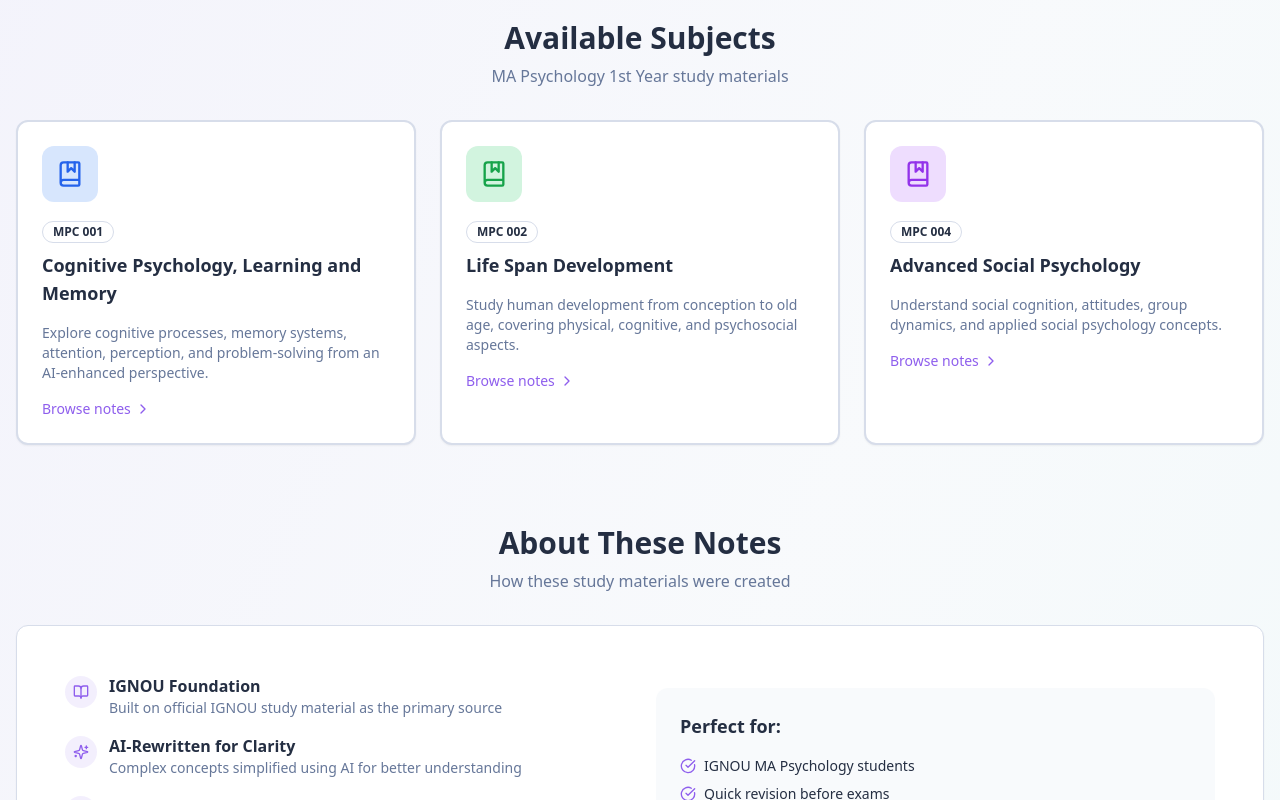
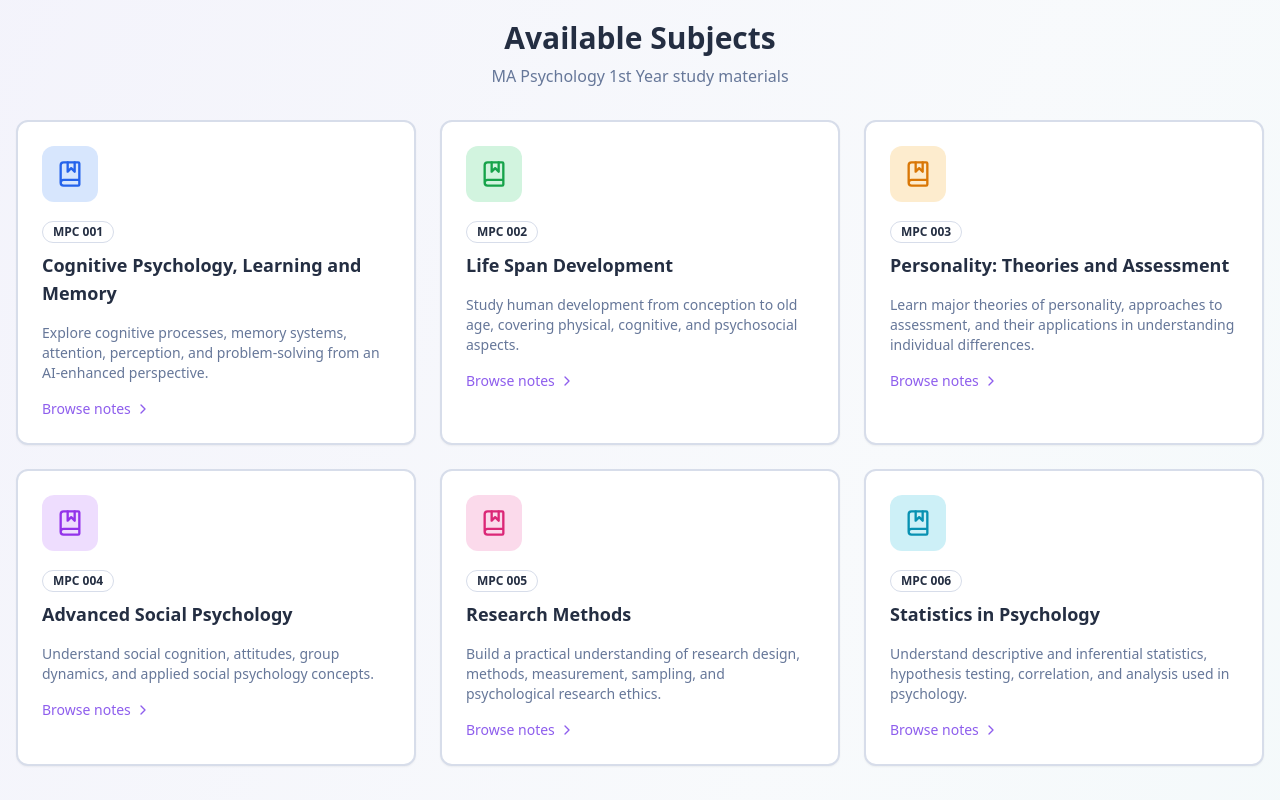
Before and after one commit to suprabhakaranth-ux/studynotesbuilder, a React (Vite) app: page / in a window 1280 px wide. Shown: the part 520-1320 px from the top of the page. Built offline with nearby package versions, Linux system fonts and the light colour scheme.

Commit message:
Changes
Co-authored-by: suprabhakaranth-ux <283062902+suprabhakaranth-ux@users.noreply.github.com>

```diff
--- a/src/pages/Landing.tsx
+++ b/src/pages/Landing.tsx
@@ -36,10 +36,28 @@ const Landing = () => {
       color: "bg-green-500/20 text-green-600 dark:text-green-400",
     },
     {
+      code: "MPC 003",
+      title: "Personality: Theories and Assessment",
+      description: "Learn major theories of personality, approaches to assessment, and their applications in understanding individual differences.",
+      color: "bg-amber-500/20 text-amber-600 dark:text-amber-400",
+    },
+    {
       code: "MPC 004",
       title: "Advanced Social Psychology",
       description: "Understand social cognition, attitudes, group dynamics, and applied social psychology concepts.",
       color: "bg-purple-500/20 text-purple-600 dark:text-purple-400",
+    },
+    {
+      code: "MPC 005",
+      title: "Research Methods",
+      description: "Build a practical understanding of research design, methods, measurement, sampling, and psychological research ethics.",
+      color: "bg-pink-500/20 text-pink-600 dark:text-pink-400",
+    },
+    {
+      code: "MPC 006",
+      title: "Statistics in Psychology",
+      description: "Understand descriptive and inferential statistics, hypothesis testing, correlation, and analysis used in psychology.",
+      color: "bg-cyan-500/20 text-cyan-600 dark:text-cyan-400",
     },
   ];
 
@@ -113,7 +131,7 @@ const Landing = () => {
             IGNOU MA Psychology Notes
           </h2>
           <p className="text-lg md:text-xl text-muted-foreground max-w-3xl mx-auto">
-            First year notes for <span className="font-semibold text-foreground">MPC 001</span>, <span className="font-semibold text-foreground">MPC 002</span>, and <span className="font-semibold text-foreground">MPC 004</span> —
+            First year notes for <span className="font-semibold text-foreground">MPC 001</span> through <span className="font-semibold text-foreground">MPC 006</span> —
             rewritten using AI for easy understanding and enhanced with insights from standard textbooks.
           </p>
           <div className="flex gap-4 justify-center pt-4 flex-wrap">
@@ -133,7 +151,7 @@ const Landing = () => {
             </p>
           </div>
 
-          <div className="grid grid-cols-1 md:grid-cols-3 gap-6">
+          <div className="grid grid-cols-1 md:grid-cols-2 lg:grid-cols-3 gap-6">
             {subjects.map((subject) => (
               <Card
                 key={subject.code}
```
